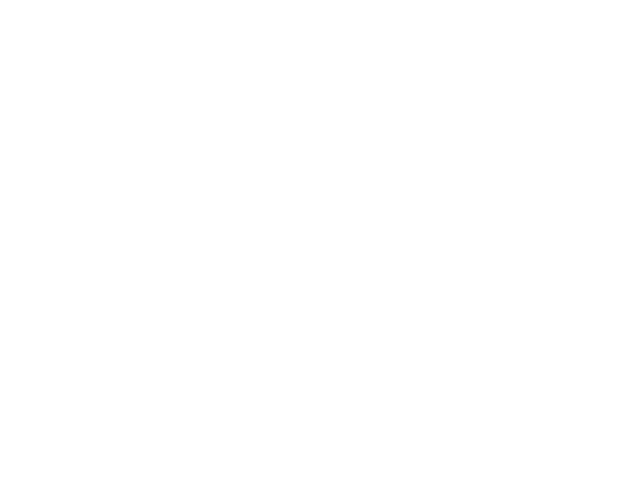
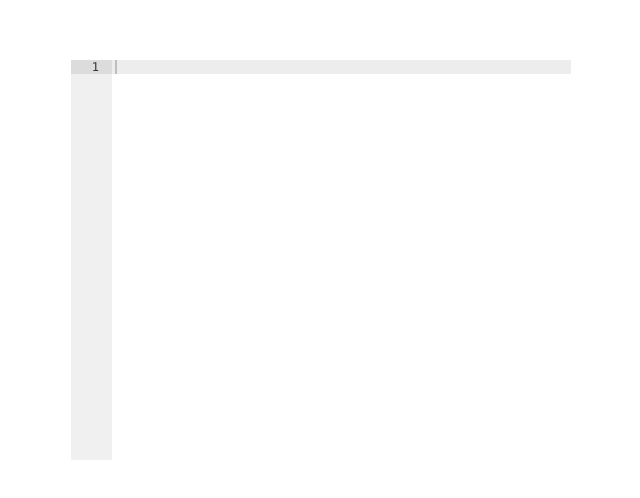
Before and after one commit to JeSuisUnCaillou/ace-tester, a Vue app: page / in a window 1280 px wide. Shown: the part 140-638 px from the top of the page, without its empty margins (319-959 px from the left). Built offline with nearby package versions, Linux system fonts and the light colour scheme.

Commit message:
visible editor

```diff
--- a/src/App.vue
+++ b/src/App.vue
@@ -13,7 +13,7 @@
   },
   mounted () {
     console.log(ace)
-    ace.edit("editor");
+    ace.edit("editor")
   }
 }
 </script>
@@ -25,6 +25,18 @@
   -moz-osx-font-smoothing: grayscale;
   text-align: center;
   color: #2c3e50;
-  margin-top: 60px;
+}
+html, body, #app {
+  min-height: 100vh;
+  margin: 0;
+}
+#app {
+  display: flex;
+  align-items: center;
+  justify-content: center;
+}
+#editor {
+  width: 500px;
+  height: 400px;
 }
 </style>
```
